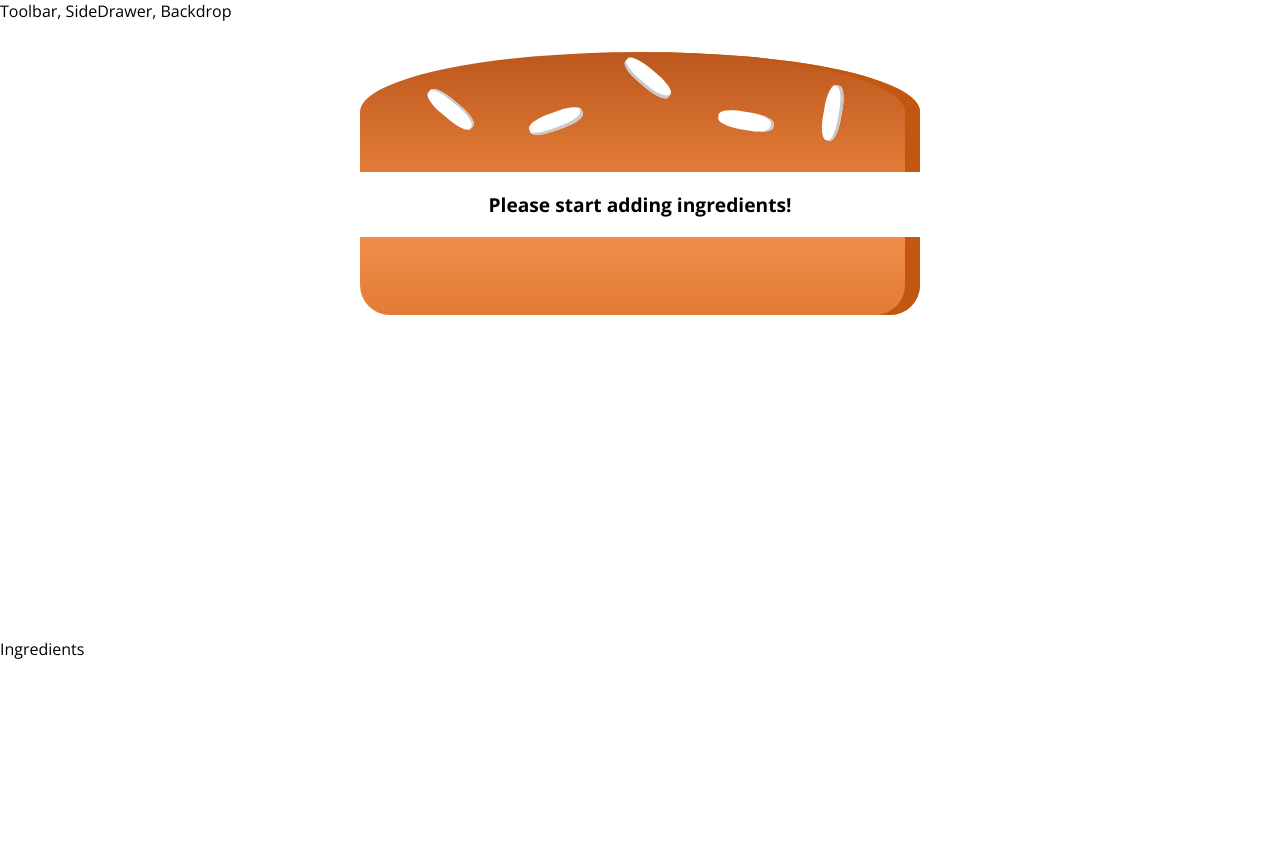
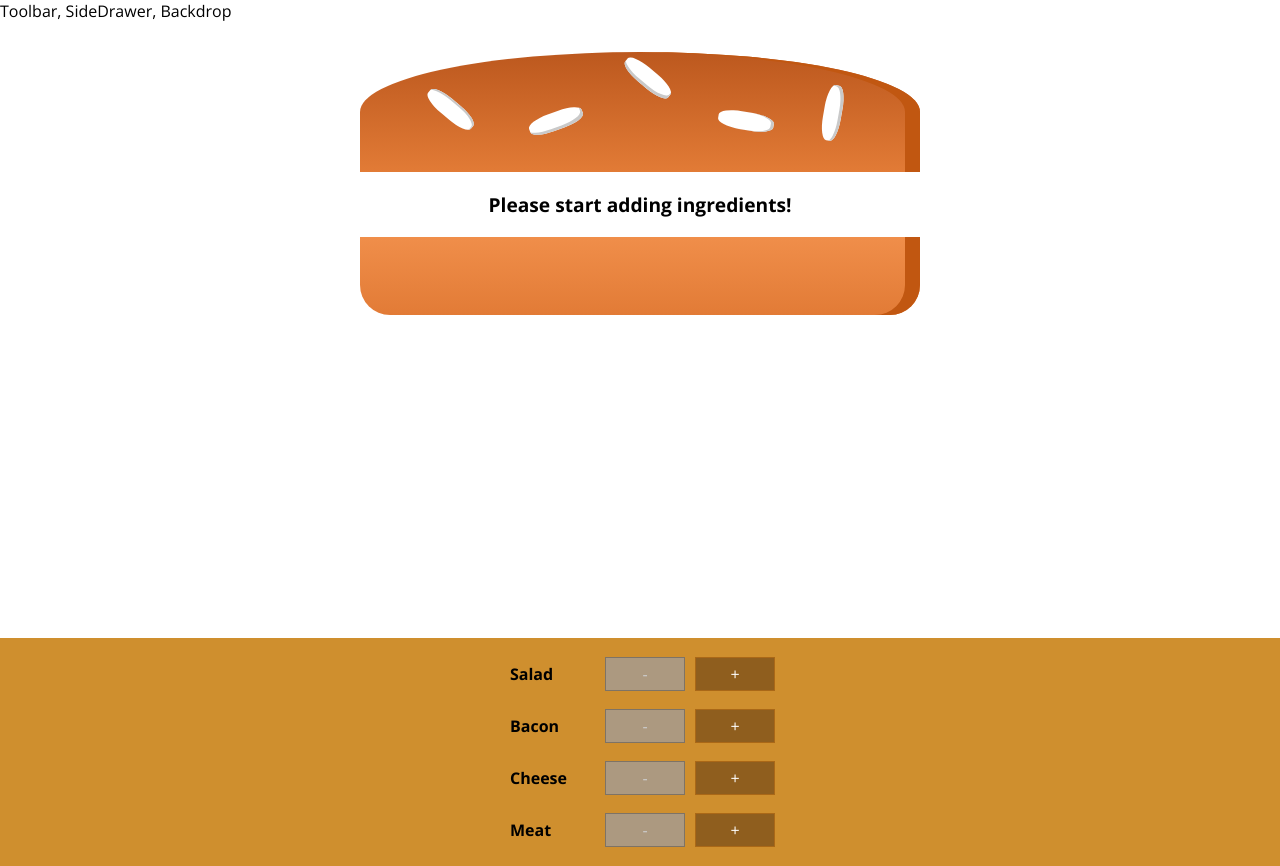
Before and after one commit to kinsbrunner/react-burger-app, a React app: page / in a window 1280 px wide. Before the commit the page ends 800 px from the top, so only its background shows below. Built offline with nearby package versions, Linux system fonts and the light colour scheme.

Commit message:
Adding BuildControl functionality

```diff
--- /dev/null
+++ b/src/components/Burger/BuildControls/BuildControl/BuildControl.css
@@ -0,0 +1,56 @@
+.BuildControl {
+    display: flex;
+    justify-content: space-between;
+    align-items: center;
+    margin: 5px 0;
+}
+
+.BuildControl button {
+    display: block;
+    font: inherit;
+    padding: 5px;
+    margin: 0 5px;
+    width: 80px;
+    border: 1px solid #AA6817;
+    cursor: pointer;
+    outline: none;
+}
+
+.BuildControl button:disabled {
+    background-color: #AC9980;
+    border: 1px solid #7E7365;
+    color: #ccc;
+    cursor: default;
+}
+
+.BuildControl button:hover:disabled {
+    background-color: #AC9980;
+    color: #ccc;
+    cursor: not-allowed;
+}
+
+.Label {
+    padding: 10px;
+    font-weight: bold;
+    width: 80px;
+}
+
+.BuildControl .Less {
+    background-color: #D39952;
+    color: white;
+}
+
+.BuildControl .More {
+    background-color: #8F5E1E;
+    color: white;
+}
+
+.BuildControl .Less:hover, .BuildControl .Less:active {
+    background-color: #DAA972;
+    color: white;
+}
+
+.BuildControl .More:hover,.BuildControl .More:active {
+    background-color: #99703F;
+    color: white;
+}
--- /dev/null
+++ b/src/components/Burger/BuildControls/BuildControl/BuildControl.js
@@ -0,0 +1,18 @@
+import React from 'react';
+
+import classes from './BuildControl.css';
+
+const buildControl = (props) => (
+    <div className={classes.BuildControl}>
+        <div className={classes.Label}>{props.label}</div>
+        <button
+            className={classes.Less}
+            onClick={props.removed}
+            disabled={props.disabled}>-</button>
+        <button
+            className={classes.More}
+            onClick={props.added}>+</button>
+    </div>
+);
+
+export default buildControl;
--- /dev/null
+++ b/src/components/Burger/BuildControls/BuildControls.css
@@ -0,0 +1,10 @@
+.BuildControls {
+    width: 100%;
+    background-color: #cf8f2e;
+    display: flex;
+    flex-flow: column;
+    align-items: center;
+    box-shadow: 0 2px 1px #ccc;
+    margin: auto;
+    padding: 10px 0;
+}
--- /dev/null
+++ b/src/components/Burger/BuildControls/BuildControls.js
@@ -0,0 +1,26 @@
+import React from 'react';
+
+import classes from './BuildControls.css';
+import BuildControl from './BuildControl/BuildControl';
+
+const controls = [
+    { label: 'Salad', type: 'salad' },
+    { label: 'Bacon', type: 'bacon' },
+    { label: 'Cheese', type: 'cheese' },
+    { label: 'Meat', type: 'meat' },
+];
+
+const buildControls = (props) => (
+    <div className={classes.BuildControls}>
+        {controls.map(ctrl => (
+            <BuildControl
+                key={ctrl.label}
+                label={ctrl.label}
+                added={() => props.ingredientAdded(ctrl.type)}
+                removed={() => props.ingredientRemoved(ctrl.type)}
+                disabled={props.disabled[ctrl.type]} />
+        ))}
+    </div>
+);
+
+export default buildControls;
--- a/src/containers/BurgerBuilder/BurgerBuilder.js
+++ b/src/containers/BurgerBuilder/BurgerBuilder.js
@@ -2,6 +2,14 @@
 
 import Aux from '../../hoc/Auxiliary';
 import Burger from '../../components/Burger/Burger';
+import BuildControls from '../../components/Burger/BuildControls/BuildControls';
+
+const INGREDIENT_PRICES = {
+    salad: 0.5,
+    cheese: 0.4,
+    meat: 1.3,
+    bacon: 0.7
+}
 
 class BurgerBuilder extends Component {
     state = {
@@ -10,14 +18,54 @@
             bacon: 0,
             cheese: 0,
             meat: 0
+        },
+        totalPrice: 4
+    }
+
+    addIngredientHandler = (type) => {
+        const oldCount = this.state.ingredients[type];
+        const updatedCount = oldCount + 1;
+        const updatedIngredients = {
+            ...this.state.ingredients
         }
+        updatedIngredients[type] = updatedCount;
+        const priceAddition = INGREDIENT_PRICES[type]
+        const oldPrice = this.state.totalPrice;
+        const updatedPrice = oldPrice + priceAddition;
+        this.setState({ totalPrice: updatedPrice, ingredients: updatedIngredients });
+    }
+
+    removeIngredientHandler = (type) => {
+        const oldCount = this.state.ingredients[type];
+        if (oldCount <= 0) {
+            return;
+        }
+        const updatedCount = oldCount - 1;
+        const updatedIngredients = {
+            ...this.state.ingredients
+        }
+        updatedIngredients[type] = updatedCount;
+        const priceDeduction = INGREDIENT_PRICES[type]
+        const oldPrice = this.state.totalPrice;
+        const updatedPrice = oldPrice - priceDeduction;
+        this.setState({ totalPrice: updatedPrice, ingredients: updatedIngredients });
     }
 
     render() {
+        const disabledInfo = {
+            ...this.state.ingredients
+        };
+        for (let key in disabledInfo){
+            disabledInfo[key] = disabledInfo[key] <= 0;
+        }
+        // { meat: true, salad: false, bacon: true, ... }
         return (
             <Aux>
                 <Burger ingredients={this.state.ingredients} />
-                <div>Ingredients</div>
+                <BuildControls
+                    ingredientAdded={this.addIngredientHandler}
+                    ingredientRemoved={this.removeIngredientHandler}
+                    disabled={disabledInfo} />
             </Aux>
         );
     }
```
